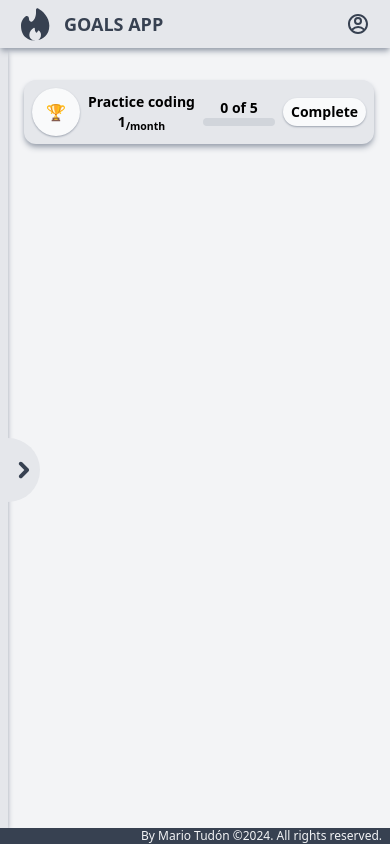
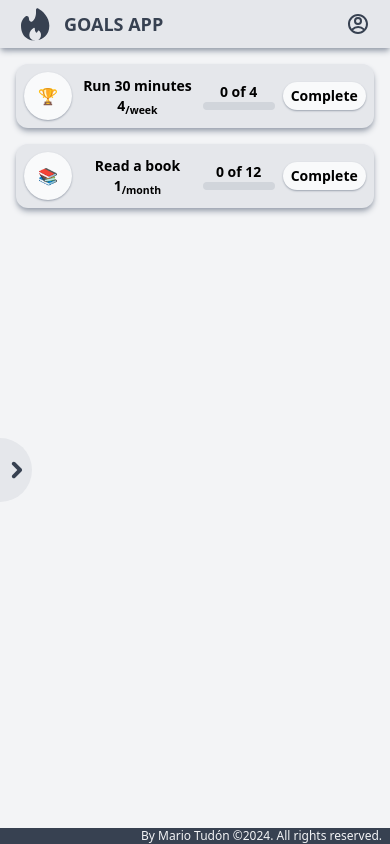
Before and after one commit to MarioTudon/Goals-App, a React (Vite) app: page / in a window 390 px wide. Built offline with nearby package versions, Linux system fonts and the light colour scheme.

Commit message:
Se realizo menu en modo movil

```diff
--- a/src/App.jsx
+++ b/src/App.jsx
@@ -2,18 +2,18 @@ import Header from './components/shared/Header'
 import Main from './components/shared/Main'
 import Footer from './components/shared/Footer'
 import Menu from './components/shared/Menu'
-import { useState } from 'react'
-import Goal from './components/list/Goal'
+import { useRef, useState } from 'react'
 
 function App() {
   const [arrowRotation, setArrowRotation] = useState("rotate-0");
   const [asideWidth, setAsideWidth] = useState("w-0");
   const [isHided, setIsHided] = useState(false);
+  const mainRef = useRef(null);
 
   function hideMenu(e) {
-    if (!isHided && e.target.name === 'Hola') {
+    if (!isHided && e.target !== mainRef.current) {
       setArrowRotation("rotate-180");
-      setAsideWidth("w-60");
+      setAsideWidth("w-40");
       setIsHided(true);
     }
     else {
@@ -28,11 +28,9 @@ function App() {
       <div className='-z-50 bg-gray-100 w-full h-screen fixed'></div>
       <div className='flex flex-col h-screen'>
         <Header />
-        <div className='flex h-full'>
+        <div className='flex h-full relative'>
           <Menu hideMenu={hideMenu} arrowRotation={arrowRotation} asideWidth={asideWidth} />
-          <Main hideMenu={hideMenu} >
-            <Goal frequency={1} frequencyUnit={'month'} current={0} goal={5}/>
-          </Main>
+          <Main hideMenu={hideMenu} mainRef={mainRef}/>
         </div>
         <Footer />
       </div>
--- a/src/components/list/Goal.jsx
+++ b/src/components/list/Goal.jsx
@@ -1,44 +1,44 @@
 import { useEffect, useState } from "react"
 import Button from "../shared/Button"
 
-function Goal({frequency, frequencyUnit, current, goal}) {
+function Goal({ icon, goal, frequency, frequencyUnit, current, target }) {
     const [percentage, setPercentage] = useState('0');
     const [countCurrent, setCountCurrent] = useState(current);
-    const [countGoal, setCountGoal] = useState(goal);
+    const [countTarget, setCountTarget] = useState(target);
 
-    useEffect(()=>{
-        setPercentage(`${countCurrent/countGoal*100}`);
-    },[countCurrent,countGoal]);
+    useEffect(() => {
+        setPercentage(`${countCurrent / countTarget * 100}`);
+    }, [countCurrent, countTarget]);
 
-    useEffect(()=>{
+    useEffect(() => {
         setCountCurrent(current);
-        setCountGoal(goal);
-    },[current,goal]);
+        setCountTarget(target);
+    }, [current, target]);
 
-    function completeGoal(){
-        if(percentage < 100){
-            setCountCurrent((current)=>current+1);
+    function completeGoal() {
+        if (percentage < 100) {
+            setCountCurrent((current) => current + 1);
         }
     }
 
     return (
         <>
-            <div className="flex text-nowrap shrink-0 grow-0 justify-between items-center w-11/12 h-16 bg-gray-200 px-2 my-8 rounded-xl shadow-md shadow-gray-400">
+            <div className="flex justify-between items-center w-11/12 h-auto bg-gray-200 p-2 my-2 rounded-xl shadow-md shadow-gray-400">
                 <div className="flex">
-                    <div className="w-12 h-12 flex justify-center items-center bg-gray-50 rounded-full shadow-sm shadow-gray-400">🏆</div>
+                    <div className="w-12 h-12 flex justify-center items-center bg-gray-50 rounded-full shadow-sm shadow-gray-400">{icon}</div>
                 </div>
-                <div className="flex flex-col items-center text-sm font-semibold text-wrap text-center w-28">
-                    <p className="font-bold">Practice coding</p>
+                <div className="flex flex-col items-center text-sm font-semibold text-center w-28">
+                    <p className="font-bold">{goal}</p>
                     <p>{frequency}<sub>/{frequencyUnit}</sub></p>
                 </div>
                 <div className="flex">
                     <div className="flex flex-col items-center mr-2">
-                        <div className="text-sm font-semibold">{countCurrent} of {countGoal}</div>
+                        <div className="text-sm font-semibold">{countCurrent} of {countTarget}</div>
                         <div className="w-full h-2 rounded-full bg-gray-300 px-9 relative">
-                            <div className={"h-2 rounded-full bg-gradient-to-r from-emerald-300 to-cyan-500 absolute left-0"} style={{'width':`${percentage}%`}}></div>
+                            <div className={"h-2 rounded-full bg-gradient-to-r from-emerald-300 to-cyan-500 absolute left-0"} style={{ 'width': `${percentage}%` }}></div>
                         </div>
                     </div>
-                    <Button label={"Complete"} color={'bg-gray-50'} onClick={completeGoal}/>
+                    <Button label={"Complete"} color={'bg-gray-50'} onClick={completeGoal} />
                 </div>
             </div>
         </>
--- a/src/components/shared/Footer.jsx
+++ b/src/components/shared/Footer.jsx
@@ -2,7 +2,7 @@ function Footer() {
 
     return (
         <>
-            <footer className='mt-auto bg-gray-700 h-4 text-xs text-right pr-2 text-gray-100 relative z-10'>
+            <footer className='mt-auto bg-gray-700 h-4 text-xs text-right pr-2 text-gray-100 relative z-20'>
                 By Mario Tudón &copy;2024. All rights reserved.
             </footer>
         </>
--- a/src/components/shared/Header.jsx
+++ b/src/components/shared/Header.jsx
@@ -9,7 +9,7 @@ function Header() {
 
     return (
         <>
-            <header className='h-12 flex justify-between text-gray-700 relative py-2 bg-gray-200 shadow-md shadow-gray-400 z-10'>
+            <header className='h-12 flex justify-between text-gray-700 relative py-2 bg-gray-200 shadow-md shadow-gray-400 z-20'>
                 <div className='flex items-center ml-4'>
                     <a href='/Goals-App' className='mr-2 '>
                         <img src={logoIcon} alt='logo' className='w-10 h-10' />
--- a/src/components/shared/Main.jsx
+++ b/src/components/shared/Main.jsx
@@ -1,8 +1,11 @@
-function Main({ children, hideMenu }) {
+import Goal from '../list/Goal'
+
+function Main({ hideMenu, mainRef }) {
     return (
         <>
-            <main className='flex justify-center w-full h-full overflow-scroll animate-gradient bg-gray-100' onClick={hideMenu}>
-                {children}
+            <main className='flex flex-col items-center justify-start w-full h-full overflow-scroll animate-gradient bg-gray-100 py-2 relative z-0' onClick={hideMenu} ref={mainRef}>
+                <Goal goal={"Run 30 minutes"} icon={"🏆"} frequency={4} frequencyUnit={'week'} current={0} target={4} />
+                <Goal goal={"Read a book"} icon={"📚"} frequency={1} frequencyUnit={'month'} current={0} target={12} />
             </main>
         </>
     )
--- a/src/components/shared/Menu.jsx
+++ b/src/components/shared/Menu.jsx
@@ -1,11 +1,11 @@
 import { useState } from 'react';
 import NavButton from './NavButton'
 
-function Menu({ hideMenu, arrowRotation, asideWidth }) {
+function Menu({ hideMenu, arrowRotation, asideWidth, menuRef }) {
 
     return (
         <>
-            <aside className={`flex flex-col justify-start text-gray-700 bg-gray-200 h-full md:w-60 ${asideWidth} relative transition-all duration-slow delay-75 pr-2 shadow-md shadow-gray-400`}>
+            <aside className={`flex flex-col justify-start text-gray-700 bg-gray-200 h-full lg:w-60 ${asideWidth} transition-all duration-slow delay-75 shadow-md shadow-gray-400 absolute z-10 md:relative`} ref={menuRef}>
                 <NavButton href={'#'} text={'Goals List'}>
                     <svg viewBox="0 0 24 24" fill="none" xmlns="http://www.w3.org/2000/svg" className="min-w-6 min-h-6 w-6 h-6 ml-4 mr-3 lg:group-hover:scale-110">
                         <path d="M6 15.8L7.14286 17L10 14" strokeWidth="1.5" strokeLinecap="round" strokeLinejoin="round" className='stroke-gray-700' />
@@ -22,7 +22,7 @@ function Menu({ hideMenu, arrowRotation, asideWidth }) {
                     </svg>
                 </NavButton>
                 <button onClick={hideMenu} className='absolute top-1/2 right-0 bg-gray-200 translate-x-full w-8 h-16 flex items-center bg-gray rounded-r-full transition-all duration-medium md:hidden' >
-                    <svg xmlns="http://www.w3.org/2000/svg" viewBox="0 -960 960 960" fill="#e8eaed" className={`fill-gray-700 ml-auto w-8 h-8 ${arrowRotation} transition-all duration-medium`} >
+                    <svg xmlns="http://www.w3.org/2000/svg" viewBox="0 -960 960 960" fill="#e8eaed" className={`fill-gray-700 ml-auto w-8 h-8 ${arrowRotation} transition-all duration-medium animate-beat relative`} >
                         <path d="M490-480 342-628q-18-18-18-41.5t18-41.5q18-18 41.5-18t41.84 18.34L614-522q8 8.4 13 19.7 5 11.3 5 22.5t-5 22.5q-5 11.3-13 19.3L425.34-249.34Q407-231 384-231.5q-23-.5-41-18.5t-18-41.5q0-23.5 18-41.5l147-147Z" />
                     </svg>
                 </button>
--- a/src/components/shared/NavButton.jsx
+++ b/src/components/shared/NavButton.jsx
@@ -1,10 +1,10 @@
 function LinkButton({ children,text, href, imgSrc, imgAlt }) {
     return (
         <>
-            <a href={href} className='flex flex-nowrap justify-start py-3 items-center md:hover:bg-gray-300 group transition duration-fast overflow-hidden'>
+            <button className='flex flex-nowrap justify-start py-3 items-center md:hover:bg-gray-300 group transition duration-fast overflow-hidden'>
                 {children}
                 <span className="align-middle text-gray-700 text-base font-bold text-nowrap">{text}</span>
-            </a>
+            </button>
         </>
     );
 }
--- a/src/output.css
+++ b/src/output.css
@@ -593,13 +593,21 @@ body {
   z-index: -50;
 }
 
+.z-0 {
+  z-index: 0;
+}
+
 .z-10 {
   z-index: 10;
 }
 
-.my-8 {
-  margin-top: 2rem;
-  margin-bottom: 2rem;
+.z-20 {
+  z-index: 20;
+}
+
+.my-2 {
+  margin-top: 0.5rem;
+  margin-bottom: 0.5rem;
 }
 
 .ml-4 {
@@ -658,6 +666,10 @@ body {
   height: 2rem;
 }
 
+.h-auto {
+  height: auto;
+}
+
 .h-full {
   height: 100%;
 }
@@ -678,6 +690,10 @@ body {
   width: 2.5rem;
 }
 
+.w-11\/12 {
+  width: 91.666667%;
+}
+
 .w-12 {
   width: 3rem;
 }
@@ -686,60 +702,24 @@ body {
   width: 7rem;
 }
 
+.w-40 {
+  width: 10rem;
+}
+
 .w-6 {
   width: 1.5rem;
-}
-
-.w-60 {
-  width: 15rem;
 }
 
 .w-8 {
   width: 2rem;
 }
 
-.w-96 {
-  width: 24rem;
-}
-
 .w-full {
   width: 100%;
 }
 
-.w-\[100\%\] {
-  width: 100%;
-}
-
-.w-3\/4 {
-  width: 75%;
-}
-
-.w-4\/5 {
-  width: 80%;
-}
-
-.w-5\/6 {
-  width: 83.333333%;
-}
-
-.w-11\/12 {
-  width: 91.666667%;
-}
-
-.w-10\/12 {
-  width: 83.333333%;
-}
-
 .min-w-6 {
   min-width: 1.5rem;
-}
-
-.shrink-0 {
-  flex-shrink: 0;
-}
-
-.grow-0 {
-  flex-grow: 0;
 }
 
 .translate-x-full {
@@ -755,6 +735,32 @@ body {
 .rotate-180 {
   --tw-rotate: 180deg;
   transform: translate(var(--tw-translate-x), var(--tw-translate-y)) rotate(var(--tw-rotate)) skewX(var(--tw-skew-x)) skewY(var(--tw-skew-y)) scaleX(var(--tw-scale-x)) scaleY(var(--tw-scale-y));
+}
+
+@keyframes beat {
+  0% {
+    left: 0;
+  }
+
+  20% {
+    left: 5%;
+  }
+
+  40% {
+    left: 0;
+  }
+
+  60% {
+    left: 5%;
+  }
+
+  100% {
+    left: 0;
+  }
+}
+
+.animate-beat {
+  animation: beat 1.5s ease infinite;
 }
 
 .flex-col {
@@ -789,10 +795,6 @@ body {
   overflow: scroll;
 }
 
-.text-wrap {
-  text-wrap: wrap;
-}
-
 .text-nowrap {
   text-wrap: nowrap;
 }
@@ -808,11 +810,6 @@ body {
 .rounded-r-full {
   border-top-right-radius: 9999px;
   border-bottom-right-radius: 9999px;
-}
-
-.bg-emerald-400 {
-  --tw-bg-opacity: 1;
-  background-color: rgb(52 211 153 / var(--tw-bg-opacity));
 }
 
 .bg-gray-100 {
@@ -844,40 +841,10 @@ body {
   background-image: linear-gradient(to right, var(--tw-gradient-stops));
 }
 
-.from-emerald-400 {
-  --tw-gradient-from: #34d399 var(--tw-gradient-from-position);
-  --tw-gradient-to: rgb(52 211 153 / 0) var(--tw-gradient-to-position);
-  --tw-gradient-stops: var(--tw-gradient-from), var(--tw-gradient-to);
-}
-
-.from-emerald-200 {
-  --tw-gradient-from: #a7f3d0 var(--tw-gradient-from-position);
-  --tw-gradient-to: rgb(167 243 208 / 0) var(--tw-gradient-to-position);
-  --tw-gradient-stops: var(--tw-gradient-from), var(--tw-gradient-to);
-}
-
-.from-red-200 {
-  --tw-gradient-from: #fecaca var(--tw-gradient-from-position);
-  --tw-gradient-to: rgb(254 202 202 / 0) var(--tw-gradient-to-position);
-  --tw-gradient-stops: var(--tw-gradient-from), var(--tw-gradient-to);
-}
-
 .from-emerald-300 {
   --tw-gradient-from: #6ee7b7 var(--tw-gradient-from-position);
   --tw-gradient-to: rgb(110 231 183 / 0) var(--tw-gradient-to-position);
   --tw-gradient-stops: var(--tw-gradient-from), var(--tw-gradient-to);
-}
-
-.to-cyan-400 {
-  --tw-gradient-to: #22d3ee var(--tw-gradient-to-position);
-}
-
-.to-emerald-600 {
-  --tw-gradient-to: #059669 var(--tw-gradient-to-position);
-}
-
-.to-emerald-500 {
-  --tw-gradient-to: #10b981 var(--tw-gradient-to-position);
 }
 
 .to-cyan-500 {
@@ -894,6 +861,10 @@ body {
 
 .p-1 {
   padding: 0.25rem;
+}
+
+.p-2 {
+  padding: 0.5rem;
 }
 
 .px-2 {
@@ -1033,12 +1004,12 @@ body {
 }
 
 @media (min-width: 768px) {
+  .md\:relative {
+    position: relative;
+  }
+
   .md\:hidden {
     display: none;
-  }
-
-  .md\:w-60 {
-    width: 15rem;
   }
 
   .md\:hover\:bg-gray-300:hover {
@@ -1048,6 +1019,10 @@ body {
 }
 
 @media (min-width: 1024px) {
+  .lg\:w-60 {
+    width: 15rem;
+  }
+
   .lg\:hover\:bg-gray-300:hover {
     --tw-bg-opacity: 1;
     background-color: rgb(209 213 219 / var(--tw-bg-opacity));
--- a/tailwind.config.js
+++ b/tailwind.config.js
@@ -10,6 +10,18 @@ module.exports = {
       },
       colors: {
         'gray-200-glass': 'rgba(229, 231, 235, 0.20)'
+      },
+      animation: {
+        beat: 'beat 1.5s ease infinite'
+      },
+      keyframes: {
+        beat: {
+          '0%': { left: '0' },
+          '20%': { left: '5%' },
+          '40%': { left: '0' },
+          '60%': { left: '5%' },
+          '100%': { left: '0' },
+        }
       }
     },
   },
```
